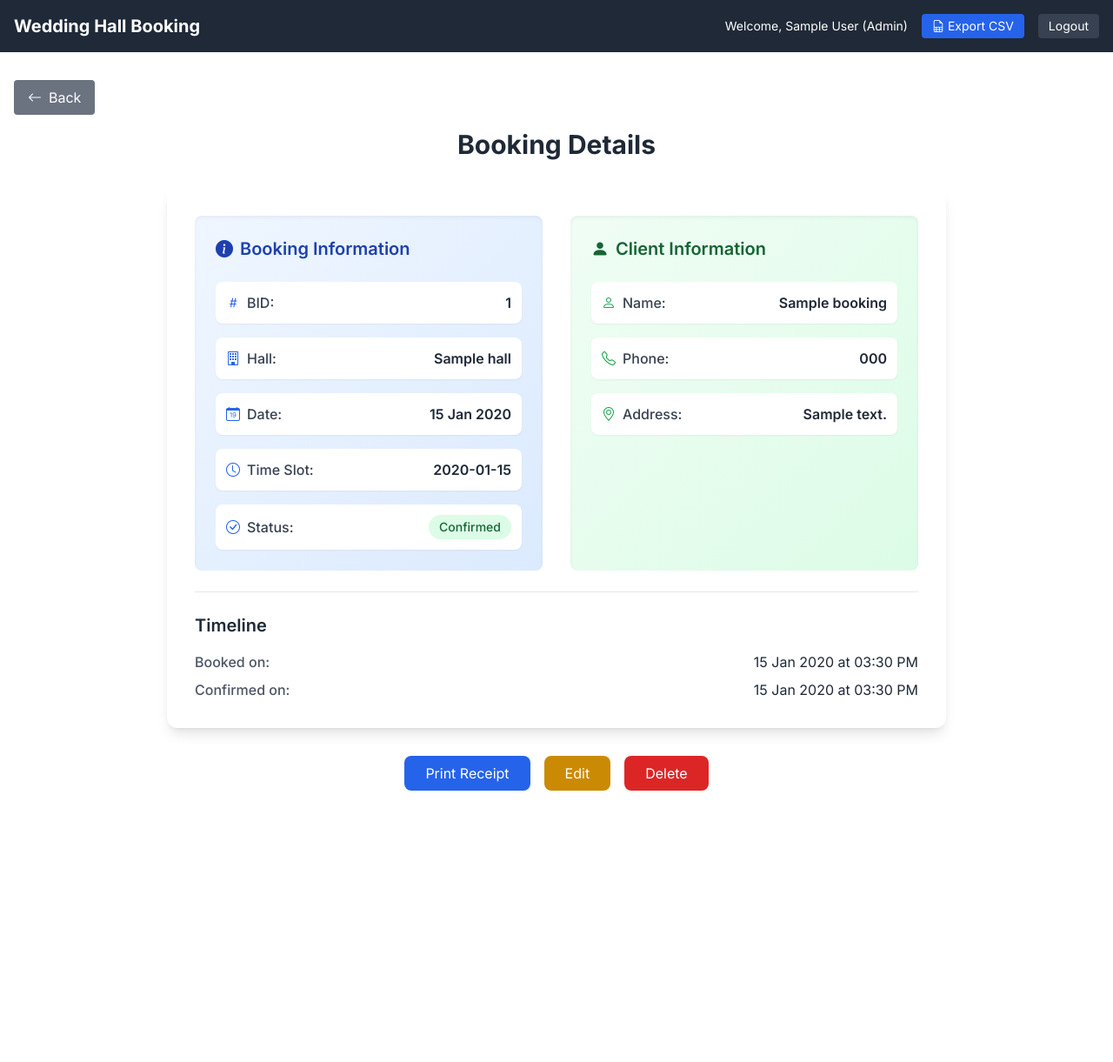
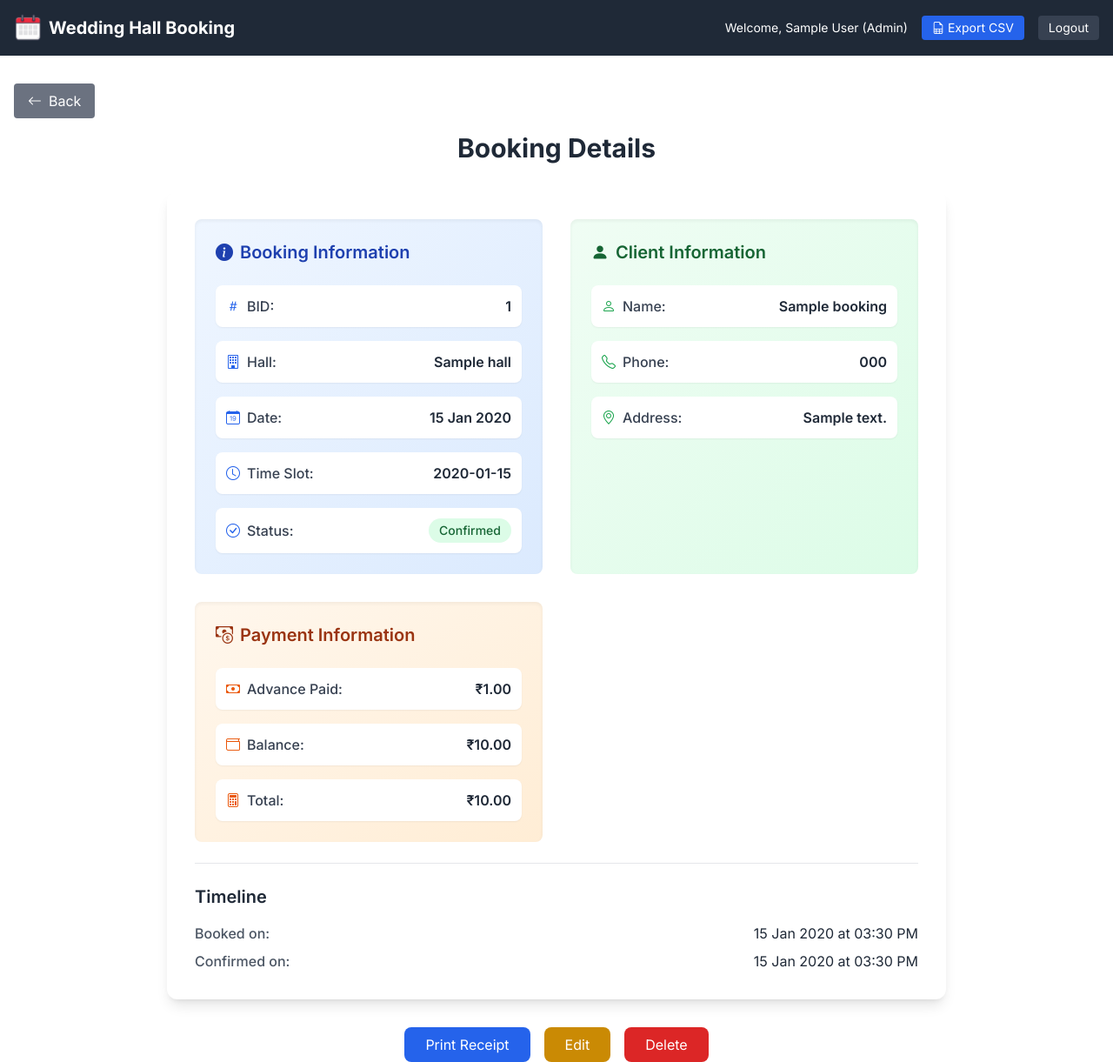
Before and after one commit to kamran98arbaaz/calendar, a Flask app: page /booking/1 in a window 1280 px wide. Shown: the whole page at 87% size. Before the commit the page ends 909 px from the top, so only its background shows below. Run offline with Flask 3, Linux system fonts and the light colour scheme; a user stored in the database is signed in; tables that the repository leaves empty hold one stand-in row (values such as "Sample post"); some libraries are stand-ins or nearby versions.

Commit message:
Added payment fields to booking forms, logo for header and favicon.ico. PDF receipt renovation

```diff
--- a/app/models.py
+++ b/app/models.py
@@ -44,6 +44,9 @@ class Booking(db.Model):
     user_id = db.Column(db.Integer, db.ForeignKey('user.id'), nullable=False)
     created_at = db.Column(db.DateTime, nullable=False, default=current_utc)
     confirmed_at = db.Column(db.DateTime, nullable=True)
+    advance_paid = db.Column(db.Float, nullable=True, default=0.0)
+    balance = db.Column(db.Float, nullable=True, default=0.0)
+    total = db.Column(db.Float, nullable=True, default=0.0)
 
     hall = db.relationship('Hall', backref=db.backref('bookings', lazy=True))
     user = db.relationship('User', backref=db.backref('bookings', lazy=True))
--- a/app/routes.py
+++ b/app/routes.py
@@ -2,7 +2,7 @@ from flask import Blueprint, render_template, redirect, url_for, flash, request,
 from flask_login import login_required, current_user
 from app import db
 from app.models import Booking, Hall, User, IST, current_ist, current_utc
-from wtforms import StringField, TextAreaField, SelectField, SubmitField, DateField
+from wtforms import StringField, TextAreaField, SelectField, SubmitField, DateField, FloatField
 from wtforms.validators import DataRequired
 from flask_wtf import FlaskForm
 from datetime import date, timezone
@@ -21,6 +21,9 @@ class BookingForm(FlaskForm):
     phone = StringField('Phone Number', validators=[DataRequired()])
     address = TextAreaField('Address', validators=[DataRequired()])
     time_slot = SelectField('Time Slot', choices=[('day', 'Day'), ('night', 'Night')], validators=[DataRequired()])
+    advance_paid = FloatField('Advance Paid', default=0.0)
+    balance = FloatField('Balance', default=0.0)
+    total = FloatField('Total', default=0.0)
     submit = SubmitField('Book')
 
 @main.route('/')
@@ -108,7 +111,10 @@ def book(hall_id, year, month, day):
             phone=form.phone.data,
             address=form.address.data,
             user_id=current_user.id,
-            created_at=current_utc()
+            created_at=current_utc(),
+            advance_paid=form.advance_paid.data,
+            balance=form.balance.data,
+            total=form.total.data
         )
         db.session.add(booking)
         db.session.commit()
@@ -137,6 +143,9 @@ def edit_booking(booking_id):
         booking.client_name = form.client_name.data
         booking.phone = form.phone.data
         booking.address = form.address.data
+        booking.advance_paid = form.advance_paid.data
+        booking.balance = form.balance.data
+        booking.total = form.total.data
         db.session.commit()
         flash('Booking updated')
         return redirect(url_for('main.booking_detail', booking_id=booking.id))
@@ -258,10 +267,9 @@ def print_receipt(booking_id):
         return redirect(url_for('main.index'))
 
     buffer = BytesIO()
-    doc = SimpleDocTemplate(buffer, pagesize=A4)
+    doc = SimpleDocTemplate(buffer, pagesize=A4, topMargin=30, bottomMargin=30, leftMargin=30, rightMargin=30)
     styles = getSampleStyleSheet()
-    title_style = ParagraphStyle('Title', parent=styles['Heading1'], alignment=1, fontSize=18)
-    normal_style = styles['Normal']
+    title_style = ParagraphStyle('Title', parent=styles['Heading1'], alignment=1, fontSize=18, fontName='Helvetica-Bold')
 
     elements = []
 
@@ -275,8 +283,9 @@ def print_receipt(booking_id):
     if booking.confirmed_at:
         confirmed_at_ist = booking.confirmed_at.replace(tzinfo=timezone.utc).astimezone(IST) if booking.confirmed_at.tzinfo is None else booking.confirmed_at.astimezone(IST)
 
-    # Booking Details
+    # Booking Details Table
     data = [
+        ['Booking Details', ''],
         ['BID:', booking.bid],
         ['Hall:', booking.hall.name],
         ['Date:', booking.date.strftime('%d %b %Y')],
@@ -290,18 +299,67 @@ def print_receipt(booking_id):
     if confirmed_at_ist:
         data.append(['Confirmed on:', confirmed_at_ist.strftime('%d %b %Y at %I:%M %p')])
 
-    table = Table(data, colWidths=[100, 300])
-    table.setStyle(TableStyle([
-        ('BACKGROUND', (0, 0), (-1, 0), colors.grey),
-        ('TEXTCOLOR', (0, 0), (-1, 0), colors.whitesmoke),
-        ('ALIGN', (0, 0), (-1, -1), 'LEFT'),
-        ('FONTNAME', (0, 0), (-1, 0), 'Helvetica-Bold'),
-        ('FONTSIZE', (0, 0), (-1, 0), 12),
-        ('BOTTOMPADDING', (0, 0), (-1, 0), 12),
-        ('BACKGROUND', (0, 1), (-1, -1), colors.beige),
-        ('GRID', (0, 0), (-1, -1), 1, colors.black),
+    style_commands = [
+        ('SPAN', (0, 0), (1, 0)),  # Merge header row
+        ('BACKGROUND', (0, 0), (1, 0), colors.lightgrey),  # Header row
+        ('FONTNAME', (0, 0), (1, 0), 'Helvetica-Bold'),
+        ('FONTSIZE', (0, 0), (1, 0), 12),
+        ('ALIGN', (0, 0), (1, 0), 'CENTER'),  # Center the merged header
+        ('BACKGROUND', (0, 1), (-1, -1), colors.whitesmoke),
+        ('ALIGN', (0, 1), (-1, -1), 'LEFT'),
+        ('FONTSIZE', (0, 1), (-1, -1), 10),
+        ('BOTTOMPADDING', (0, 0), (-1, -1), 6),
+        ('TOPPADDING', (0, 0), (-1, -1), 6),
+        ('GRID', (0, 0), (-1, -1), 0.5, colors.black),
+        ('VALIGN', (0, 0), (-1, -1), 'MIDDLE'),
+        ('FONTNAME', (1, 1), (1, 1), 'Helvetica-Bold'),  # Bold BID
+        # Highlight Date
+        ('BACKGROUND', (0, 3), (-1, 3), colors.lightgrey),
+        ('FONTNAME', (0, 3), (1, 3), 'Helvetica-Bold'),
+        ('FONTSIZE', (0, 3), (1, 3), 12),
+        # Highlight Booked on
+        ('BACKGROUND', (0, 9), (-1, 9), colors.lightgrey),
+        ('FONTNAME', (0, 9), (1, 9), 'Helvetica-Bold'),
+        ('FONTSIZE', (0, 9), (1, 9), 12),
+    ]
+    if confirmed_at_ist:
+        # Highlight Confirmed on
+        style_commands.extend([
+            ('BACKGROUND', (0, 10), (-1, 10), colors.lightgrey),
+            ('FONTNAME', (0, 10), (1, 10), 'Helvetica-Bold'),
+            ('FONTSIZE', (0, 10), (1, 10), 12),
+        ])
+
+    table = Table(data, colWidths=[120, 300])
+    table.setStyle(TableStyle(style_commands))
+    elements.append(table)
+
+    elements.append(Spacer(1, 15))
+
+    # Payment Information Table
+    payment_data = [
+        ['Payment Information', ''],
+        ['Advance Paid:', f'{booking.advance_paid or 0:.2f}'],
+        ['Balance:', f'{booking.balance or 0:.2f}'],
+        ['Total:', f'{booking.total or 0:.2f}'],
+    ]
+    payment_table = Table(payment_data, colWidths=[120, 300])
+    payment_table.setStyle(TableStyle([
+        ('SPAN', (0, 0), (1, 0)),  # Merge header row
+        ('BACKGROUND', (0, 0), (1, 0), colors.lightgrey),  # Header row
+        ('FONTNAME', (0, 0), (1, 0), 'Helvetica-Bold'),
+        ('FONTSIZE', (0, 0), (1, 0), 12),
+        ('ALIGN', (0, 0), (1, 0), 'CENTER'),  # Center the merged header
+        ('BACKGROUND', (0, 1), (-1, -1), colors.whitesmoke),
+        ('ALIGN', (0, 1), (-1, -1), 'LEFT'),
+        ('FONTSIZE', (0, 1), (-1, -1), 10),
+        ('BOTTOMPADDING', (0, 0), (-1, -1), 6),
+        ('TOPPADDING', (0, 0), (-1, -1), 6),
+        ('GRID', (0, 0), (-1, -1), 0.5, colors.black),
+        ('VALIGN', (0, 0), (-1, -1), 'MIDDLE'),
+        ('FONTNAME', (1, 1), (1, -1), 'Helvetica-Bold'),  # Bold the amount column
     ]))
-    elements.append(table)
+    elements.append(payment_table)
 
     doc.build(elements)
     buffer.seek(0)
--- a/templates/base.html
+++ b/templates/base.html
@@ -8,6 +8,7 @@
     <script src="https://cdn.jsdelivr.net/npm/bootstrap@5.3.0/dist/js/bootstrap.bundle.min.js"></script>
     <link href="https://fonts.googleapis.com/css2?family=Inter:wght@400;500;600;700&display=swap" rel="stylesheet">
     <link href="https://cdn.jsdelivr.net/npm/bootstrap-icons@1.10.0/font/bootstrap-icons.css" rel="stylesheet">
+    <link rel="icon" href="{{ url_for('static', filename='logo.png') }}" type="image/png">
     <style>
         body { font-family: 'Inter', sans-serif; }
     </style>
@@ -15,7 +16,10 @@
 <body>
     <nav class="bg-gray-800 text-white p-4">
         <div class="container mx-auto flex justify-between items-center">
-            <a class="text-xl font-bold" href="{{ url_for('main.index') }}">Wedding Hall Booking</a>
+            <a class="text-xl font-bold flex items-center" href="{{ url_for('main.index') }}">
+                <img src="{{ url_for('static', filename='logo.png') }}" alt="Logo" class="h-8 w-8 mr-2">
+                Wedding Hall Booking
+            </a>
             <div class="flex items-center space-x-4">
                 {% if current_user.is_authenticated %}
                     <span class="text-sm">Welcome, {{ current_user.name }}{% if current_user.role == 'admin' %} (Admin){% endif %}</span>
--- a/templates/booking_detail.html
+++ b/templates/booking_detail.html
@@ -60,6 +60,25 @@
                     </div>
                 </div>
             </div>
+            <div class="bg-gradient-to-br from-orange-50 to-orange-100 p-6 rounded-lg shadow-inner">
+                <h3 class="text-xl font-semibold text-orange-800 mb-6 flex items-center">
+                    <i class="bi bi-cash-coin mr-2"></i>Payment Information
+                </h3>
+                <div class="space-y-4">
+                    <div class="flex items-center justify-between p-3 bg-white rounded-lg shadow-sm">
+                        <span class="font-medium text-gray-700 flex items-center"><i class="bi bi-cash mr-2 text-orange-600"></i>Advance Paid:</span>
+                        <span class="text-gray-800 font-semibold">₹{{ "%.2f"|format(booking.advance_paid or 0) }}</span>
+                    </div>
+                    <div class="flex items-center justify-between p-3 bg-white rounded-lg shadow-sm">
+                        <span class="font-medium text-gray-700 flex items-center"><i class="bi bi-wallet mr-2 text-orange-600"></i>Balance:</span>
+                        <span class="text-gray-800 font-semibold">₹{{ "%.2f"|format(booking.balance or 0) }}</span>
+                    </div>
+                    <div class="flex items-center justify-between p-3 bg-white rounded-lg shadow-sm">
+                        <span class="font-medium text-gray-700 flex items-center"><i class="bi bi-calculator mr-2 text-orange-600"></i>Total:</span>
+                        <span class="text-gray-800 font-semibold">₹{{ "%.2f"|format(booking.total or 0) }}</span>
+                    </div>
+                </div>
+            </div>
         </div>
         <div class="mt-6 pt-6 border-t border-gray-200">
             <h3 class="text-xl font-semibold text-gray-800 mb-4">Timeline</h3>
```
Also changed, not shown: migrations/versions/3a941c7c34a2_add_payment_fields_to_booking.py (added, +56 -0 lines), templates/book.html (+18 -0 lines), templates/edit_booking.html (+18 -0 lines), static/logo.png (added).
